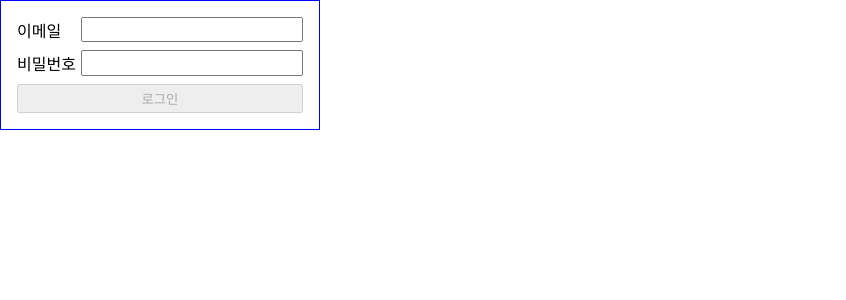
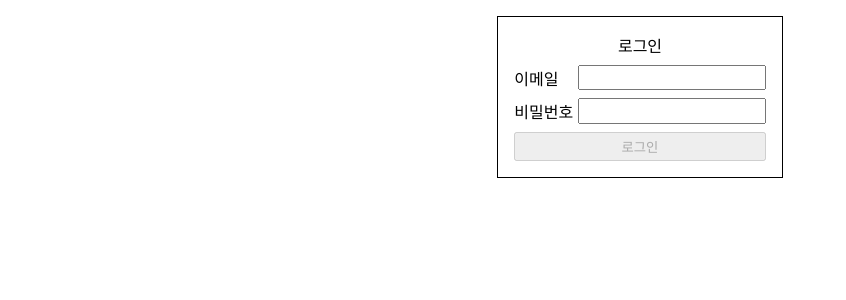
Before and after one commit to yan9vvoojin/wanted-pre-onboarding-frontend, a React (Create React App) app: page /signin in a window 1280 px wide. Shown: the top 300 px of the page, without its empty margins (0-846 px from the left). Built offline with nearby package versions, Linux system fonts and the light colour scheme.

Commit message:
style: 로그인 페이지 수정

```diff
--- a/src/components/SignForm.js
+++ b/src/components/SignForm.js
@@ -30,12 +30,15 @@ const SignForm = ({ mode }) => {
     }
   };
 
+  const text = mode === "signin" ? "로그인" : "회원가입";
+
   return (
     <Form onSubmit={handleSubmit}>
+      <span>{text}</span>
       <FormInput type="email" value={user.email} setUser={setUser} setIsValid={setIsValid} />
       <FormInput type="password" value={user.password} setUser={setUser} setIsValid={setIsValid} />
       <Button type="submit" data-testid={`${mode}-button`} disabled={!isValid.email || !isValid.password}>
-        {mode === "signin" ? "로그인" : "회원가입"}
+        {text}
       </Button>
     </Form>
   );
--- a/src/pages/Signin.js
+++ b/src/pages/Signin.js
@@ -1,11 +1,24 @@
+import styled from "styled-components";
 import useAccessTokenCheck from "../hook/useAccessTokenCheck";
 
 import SignForm from "../components/SignForm";
 
+const Container = styled.main`
+  display: flex;
+  flex-direction: column;
+  justify-content: center;
+  align-items: center;
+  gap: 1rem;
+`;
+
 const Signin = () => {
   useAccessTokenCheck();
 
-  return <SignForm mode="signin" />;
+  return (
+    <Container>
+      <SignForm mode="signin" />
+    </Container>
+  );
 };
 
 export default Signin;
--- a/src/styles/Form.js
+++ b/src/styles/Form.js
@@ -8,7 +8,8 @@ const Form = styled.form`
   gap: 0.5rem;
   max-width: 20rem;
   padding: 1rem;
-  border: 1px solid blue;
+  margin: 1rem;
+  border: 1px solid black;
 `;
 
 export default Form;
```
